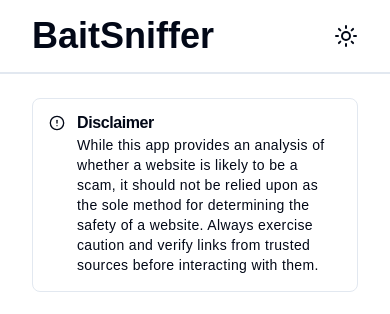
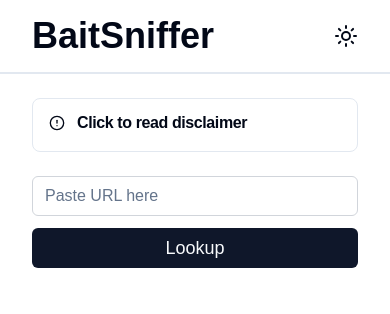
Before and after one commit to jallenmanaloto/sniffer-ui, a Next.js app: page / in a window 390 px wide. Shown: the top 314 px of the page. Built offline with nearby package versions, Linux system fonts and the light colour scheme.

Commit message:
feat: handle mobile and largescreens disclaimer

```diff
--- a/src/components/disclaimer/index.tsx
+++ b/src/components/disclaimer/index.tsx
@@ -1,20 +1,39 @@
+"use client"
+
 import {
   Alert,
   AlertDescription,
   AlertTitle,
 } from "@/components/ui/alert"
 import { CircleAlert } from "lucide-react";
+import { useState } from "react";
 
 export default function Disclaimer() {
+  const [readDisclaimer, setReadDisclaimer] = useState(false);
+  const readingDisclaimer = "While this app provides an analysis of whether a website is likely to be a scam, it should not be relied upon as the sole method for determining the safety of a website. Always exercise caution and verify links from trusted sources before interacting with them.";
+
   return (
     <div className="py-6">
+      <div className="block md:hidden" onClick={() => setReadDisclaimer(!readDisclaimer)}>
+        <Alert>
+          <CircleAlert className="h-4 w-4" />
+          <AlertTitle className="font-bold">
+            {readDisclaimer ? "Disclaimer" : "Click to read disclaimer"}
+          </AlertTitle>
+          <AlertDescription className={`h-auto md:h-full tracking-wide leading-5`}>
+            {readDisclaimer ? readingDisclaimer : ""}
+          </AlertDescription>
+        </Alert>
+      </div>
+      <div className="hidden md:block">
         <Alert>
           <CircleAlert className="h-4 w-4" />
           <AlertTitle className="font-bold">Disclaimer</AlertTitle>
-        <AlertDescription className="tracking-wide leading-5">
+          <AlertDescription className="md:h-full tracking-wide leading-5">
             While this app provides an analysis of whether a website is likely to be a scam, it should not be relied upon as the sole method for determining the safety of a website. Always exercise caution and verify links from trusted sources before interacting with them.
           </AlertDescription>
         </Alert>
       </div>
+    </div>
   )
 }
```
Lines whose indentation alone changed are shown as unchanged.
